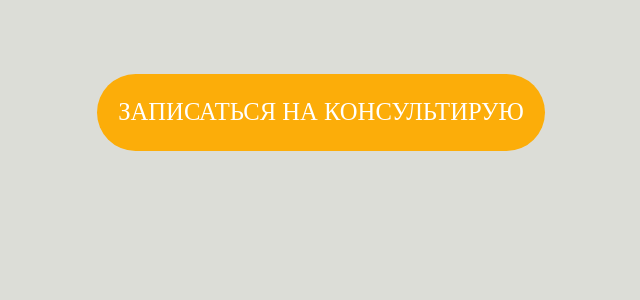
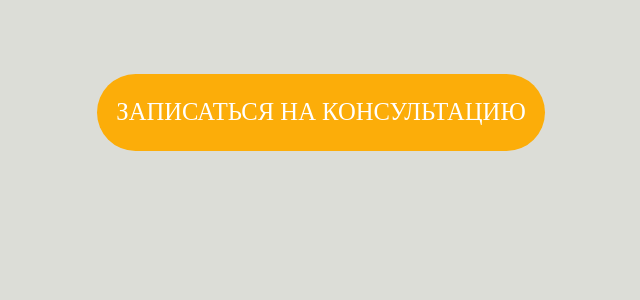
Before and after one commit to Tishe698/lololo, a Django app: page /about_me in a window 1280 px wide. Shown: the part 2337-2637 px from the top of the page, without its empty margins (319-959 px from the left). Run offline with Django 4.2, Linux system fonts and the light colour scheme.

Commit message:
title logo

```diff
--- a/templates/about_me.html
+++ b/templates/about_me.html
@@ -92,7 +92,7 @@
             </p>
         </div>
         <div class="zapistsa">
-            <p>Записаться на Консультирую</p>
+            <p>Записаться на Консультацию</p>
         </div>
     </div>
 </main>
```
